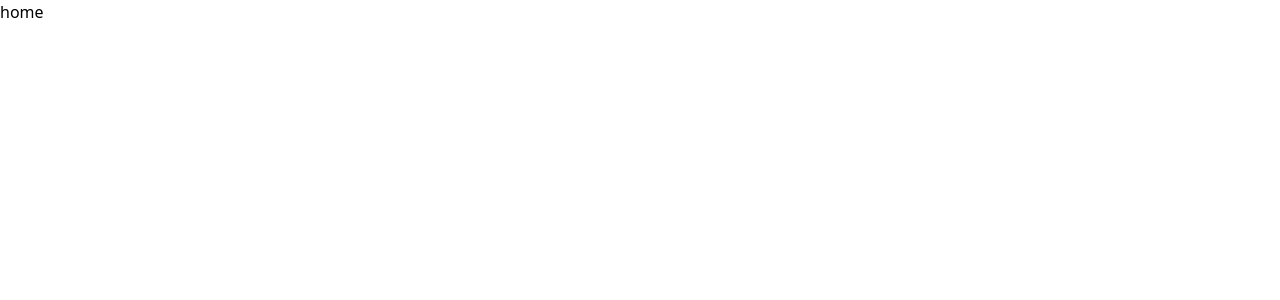
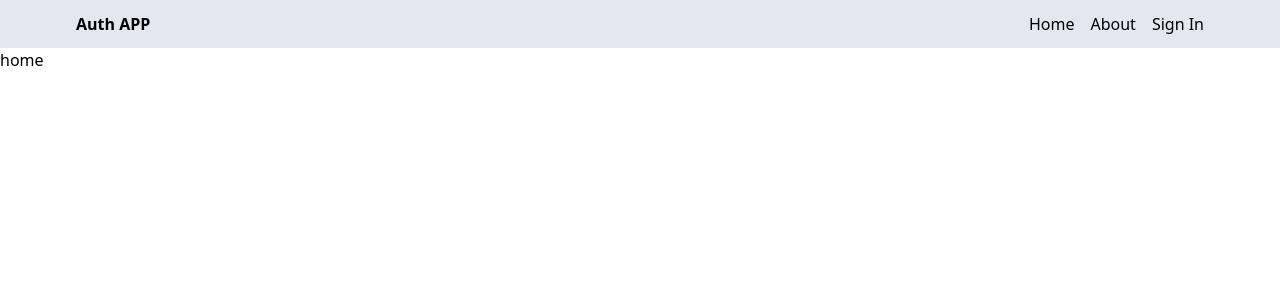
Before and after one commit to suhailafnan/UMS-Redux, a React (Vite) app in the folder client/: page / in a window 1280 px wide. Shown: the top 300 px of the page. Built offline with nearby package versions, Linux system fonts and the light colour scheme.

Commit message:
created header component

```diff
--- a/client/src/App.jsx
+++ b/client/src/App.jsx
@@ -4,11 +4,12 @@
 import SignIn from "./pages/SignIn";
 import SignUp from "./pages/SignUp";
 import Profile from "./pages/Profile";
-
+import Header from  './components/Header'
 
 const App = () => {
   return (
     <BrowserRouter>
+    <Header/>
       <Routes>
         <Route path="/" element={<Home />} />
         <Route path="/about" element={<About/>} />
--- /dev/null
+++ b/client/src/components/Header.jsx
@@ -0,0 +1,26 @@
+import { Link } from 'react-router-dom'
+import React from 'react'
+
+export default function Header() {
+  return (
+    <div className='bg-slate-200'>
+        <div className='flex justify-between items-center max-w-6xl mx-auto p-3' >
+        <Link to='/'>
+            <h1 className='font-bold'>Auth APP </h1>
+          </Link>
+            <ul className='flex gap-4'>
+                <Link to='/'>
+                <li>Home</li>
+                </Link>
+                <Link to='/about'>
+                <li>About</li>
+                </Link>
+                <Link to='/sign-in'>
+                <li>Sign In</li>
+                </Link>
+            </ul>
+        </div>
+
+    </div>
+  )
+}
```
